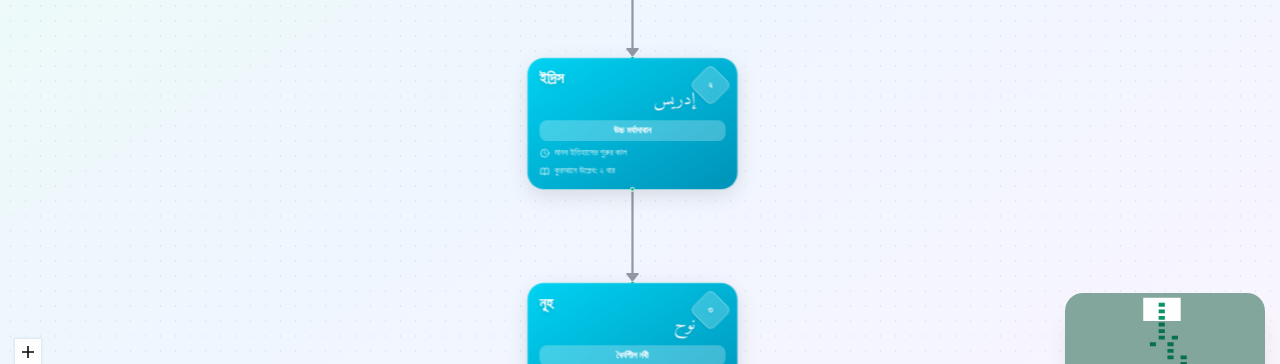
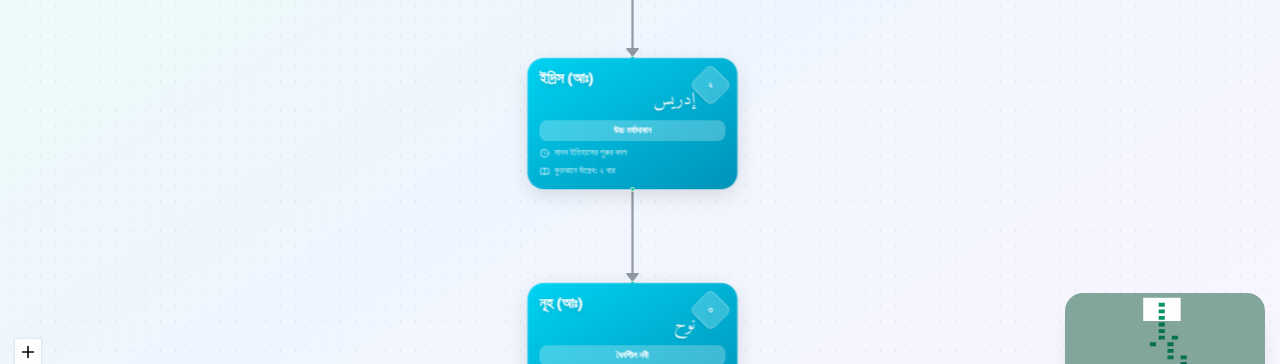
Before and after one commit to adnanalemran/ProphetsFlow, a React (Vite) app: page / in a window 1280 px wide. Shown: the part 342-706 px from the top of the page. Built offline with nearby package versions, Linux system fonts and the light colour scheme.

Commit message:
fix: update Bangla names of prophets to include honorifics (আঃ, সাঃ) for clarity

```diff
--- a/src/data/prophets.ts
+++ b/src/data/prophets.ts
@@ -50,7 +50,7 @@ export const prophets: ProphetInfo[] = [
         id: '2',
         name: 'Idris',
         arabicName: 'إدريس',
-        banglaName: 'ইদ্রিস',
+        banglaName: 'ইদ্রিস (আঃ)',
         title: 'উচ্চ মর্যাদাবান',
         era: 'মানব ইতিহাসের শুরুর কাল',
         description: 'তার প্রজ্ঞা ও উচ্চ মর্যাদার জন্য পরিচিত।',
@@ -61,7 +61,7 @@ export const prophets: ProphetInfo[] = [
         id: '3',
         name: 'Nuh',
         arabicName: 'نوح',
-        banglaName: 'নূহ',
+        banglaName: 'নূহ (আঃ)',
         title: 'ধৈর্যশীল নবী',
         era: 'প্রাচীন যুগ',
         description: 'তিনি মহাপ্লাবনের সময় নৌকা তৈরি করে বিশ্বাসীদের রক্ষা করেছিলেন।',
@@ -72,7 +72,7 @@ export const prophets: ProphetInfo[] = [
         id: '4',
         name: 'Hud',
         arabicName: 'هود',
-        banglaName: 'হুদ',
+        banglaName: 'হুদ (আঃ)',
         title: 'আদ জাতির নবী',
         era: 'প্রাচীন আরব',
         description: 'শক্তিশালী আদ জাতির নিকট প্রেরিত নবী।',
@@ -83,7 +83,7 @@ export const prophets: ProphetInfo[] = [
         id: '5',
         name: 'Salih',
         arabicName: 'صالح',
-        banglaName: 'সালেহ',
+        banglaName: 'সালেহ (আঃ)',
         title: 'সামুদ জাতির নবী',
         era: 'প্রাচীন আরব',
         description: 'সামুদ জাতির নিকট প্রেরিত, যারা পাহাড় কেটে গৃহ নির্মাণ করত।',
@@ -94,7 +94,7 @@ export const prophets: ProphetInfo[] = [
         id: '6',
         name: 'Ibrahim',
         arabicName: 'إبراهيم',
-        banglaName: 'ইব্রাহিম',
+        banglaName: 'ইব্রাহিম (আঃ)',
         title: 'খলিলুল্লাহ (আল্লাহর বন্ধু)',
         era: 'আনুমানিক ২০০০ খ্রিস্টপূর্বাব্দ',
         description: 'নবীদের পিতা, কাবা ঘর পুনর্নির্মাণকারী।',
@@ -105,7 +105,7 @@ export const prophets: ProphetInfo[] = [
         id: '7',
         name: 'Lut',
         arabicName: 'لوط',
-        banglaName: 'লুত',
+        banglaName: 'লুত (আঃ)',
         title: 'সদুম জাতির নবী',
         era: 'ইব্রাহিম (আঃ) এর সময়কাল',
         description: 'ইব্রাহিম (আঃ) এর ভাতিজা, সদুম জাতির নিকট প্রেরিত।',
@@ -116,7 +116,7 @@ export const prophets: ProphetInfo[] = [
         id: '8',
         name: 'Ismail',
         arabicName: 'إسماعيل',
-        banglaName: 'ইসমাইল',
+        banglaName: 'ইসমাইল (আঃ)',
         title: 'যবিহুল্লাহ',
         era: 'আনুমানিক ১৯০০ খ্রিস্টপূর্বাব্দ',
         description: 'ইব্রাহিম (আঃ) এর পুত্র, নবী মুহাম্মদ (সাঃ) এর পূর্বপুরুষ।',
@@ -127,7 +127,7 @@ export const prophets: ProphetInfo[] = [
         id: '9',
         name: 'Ishaq',
         arabicName: 'إسحاق',
-        banglaName: 'ইসহাক',
+        banglaName: 'ইসহাক (আঃ)',
         title: 'সুসংবাদপ্রাপ্ত পুত্র',
         era: 'আনুমানিক ১৮৯৬ খ্রিস্টপূর্বাব্দ',
         description: 'ইব্রাহিম (আঃ) এর পুত্র, ইয়াকুব (আঃ) এর পিতা।',
@@ -138,7 +138,7 @@ export const prophets: ProphetInfo[] = [
         id: '10',
         name: 'Yaqub',
         arabicName: 'يعقوب',
-        banglaName: 'ইয়াকুব',
+        banglaName: 'ইয়াকুব (আঃ)',
         title: 'ইসরাঈল',
         era: 'আনুমানিক ১৮৩৭ খ্রিস্টপূর্বাব্দ',
         description: 'ইসরাঈল নামে পরিচিত, ইউসুফ (আঃ) ও বনী ইসরাঈলের বারো গোত্রের পিতা।',
@@ -149,7 +149,7 @@ export const prophets: ProphetInfo[] = [
         id: '11',
         name: 'Yusuf',
         arabicName: 'يوسف',
-        banglaName: 'ইউসুফ',
+        banglaName: 'ইউসুফ (আঃ)',
         title: 'সত্যবাদী',
         era: 'আনুমানিক ১৭৪৫ খ্রিস্টপূর্বাব্দ',
         description: 'তার সৌন্দর্য, ধৈর্য এবং স্বপ্নের ব্যাখ্যার জন্য পরিচিত।',
@@ -160,7 +160,7 @@ export const prophets: ProphetInfo[] = [
         id: '12',
         name: 'Ayyub',
         arabicName: 'أيوب',
-        banglaName: 'আইয়ুব',
+        banglaName: 'আইয়ুব (আঃ)',
         title: 'ধৈর্যশীল',
         era: 'প্রাচীন যুগ',
         description: 'অসুস্থতা ও কঠিন পরীক্ষার সময় অসীম ধৈর্যের জন্য পরিচিত।',
@@ -171,7 +171,7 @@ export const prophets: ProphetInfo[] = [
         id: '13',
         name: 'Shuayb',
         arabicName: 'شعيب',
-        banglaName: 'শুয়াইব',
+        banglaName: 'শুয়াইব (আঃ)',
         title: 'মাদিয়ানবাসীর নবী',
         era: 'প্রাচীন আরব',
         description: 'মাদিয়ানবাসীদের নিকট প্রেরিত, যারা ব্যবসায় ওজনে কম দিত।',
@@ -182,7 +182,7 @@ export const prophets: ProphetInfo[] = [
         id: '14',
         name: 'Musa',
         arabicName: 'موسى',
-        banglaName: 'মুসা',
+        banglaName: 'মুসা (আঃ)',
         title: 'কালিমুল্লাহ (আল্লাহর সাথে কথোপকথনকারী)',
         era: 'আনুমানিক ১৩৯১-১২৭১ খ্রিস্টপূর্বাব্দ',
         description: 'তাওরাত প্রাপ্ত নবী, বনী ইসরাঈলকে ফেরাউনের কবল থেকে মুক্ত করেছিলেন।',
@@ -193,7 +193,7 @@ export const prophets: ProphetInfo[] = [
         id: '15',
         name: 'Harun',
         arabicName: 'هارون',
-        banglaName: 'হারুন',
+        banglaName: 'হারুন (আঃ)',
         title: 'সাহায্যকারী',
         era: 'আনুমানিক ১৩৯৪-১২৭৩ খ্রিস্টপূর্বাব্দ',
         description: 'মুসা (আঃ) এর ভাই এবং তার মিশনের সাহায্যকারী।',
@@ -204,7 +204,7 @@ export const prophets: ProphetInfo[] = [
         id: '16',
         name: 'Dhul-Kifl',
         arabicName: 'ذو الكفل',
-        banglaName: 'যুল-কিফল',
+        banglaName: 'যুল-কিফল (আঃ)',
         title: 'জিম্মাদার',
         era: 'প্রাচীন যুগ',
         description: 'তার ধৈর্য ও ন্যায়পরায়ণতার জন্য পরিচিত।',
@@ -215,7 +215,7 @@ export const prophets: ProphetInfo[] = [
         id: '17',
         name: 'Dawud',
         arabicName: 'داود',
-        banglaName: 'দাউদ',
+        banglaName: 'দাউদ (আঃ)',
         title: 'খলিফাতুল্লাহ',
         era: 'আনুমানিক ১০৪০-৯৭০ খ্রিস্টপূর্বাব্দ',
         description: 'রাজা ও নবী, যাবুর কিতাব প্রাপ্ত এবং সুমিষ্ট কণ্ঠের অধিকারী।',
@@ -226,7 +226,7 @@ export const prophets: ProphetInfo[] = [
         id: '18',
         name: 'Sulayman',
         arabicName: 'سليمان',
-        banglaName: 'সুলাইমান',
+        banglaName: 'সুলাইমান (আঃ)',
         title: 'প্রজ্ঞাবান রাজা',
         era: 'আনুমানিক ৯৯০-৯৩১ খ্রিস্টপূর্বাব্দ',
         description: 'দাউদ (আঃ) এর পুত্র, যাকে বিশাল রাজত্ব এবং জ্বিন ও প্রাণীদের ভাষা বোঝার ক্ষমতা দেয়া হয়েছিল।',
@@ -237,7 +237,7 @@ export const prophets: ProphetInfo[] = [
         id: '19',
         name: 'Ilyas',
         arabicName: 'إلياس',
-        banglaName: 'ইলিয়াস',
+        banglaName: 'ইলিয়াস (আঃ)',
         title: 'ইলিয়াস',
         era: 'খ্রিস্টপূর্ব ৯ম শতাব্দী',
         description: 'বনী ইসরাঈলকে এক আল্লাহর ইবাদতে ফিরিয়ে আনার জন্য প্রেরিত।',
@@ -248,7 +248,7 @@ export const prophets: ProphetInfo[] = [
         id: '20',
         name: 'Al-Yasa',
         arabicName: 'اليسع',
-        banglaName: 'আল-ইয়াসা',
+        banglaName: 'আল-ইয়াসা (আঃ)',
         title: 'আল-ইয়াসা',
         era: 'খ্রিস্টপূর্ব ৯ম শতাব্দী',
         description: 'ইলিয়াস (আঃ) এর উত্তরসূরি।',
@@ -259,7 +259,7 @@ export const prophets: ProphetInfo[] = [
         id: '21',
         name: 'Yunus',
         arabicName: 'يونس',
-        banglaName: 'ইউনুস',
+        banglaName: 'ইউনুস (আঃ)',
         title: 'যুন-নুন (মাছওয়ালা)',
         era: 'খ্রিস্টপূর্ব ৮ম শতাব্দী',
         description: 'মাছে গিলে ফেলার পর আল্লাহর কাছে ক্ষমা প্রার্থনার জন্য পরিচিত।',
@@ -270,7 +270,7 @@ export const prophets: ProphetInfo[] = [
         id: '22',
         name: 'Zakariya',
         arabicName: 'زكريا',
-        banglaName: 'জাকারিয়া',
+        banglaName: 'জাকারিয়া (আঃ)',
         title: 'অভিভাবক',
         era: 'খ্রিস্টপূর্ব ১ম শতাব্দী',
         description: 'মারইয়াম (আঃ) এর অভিভাবক ও ইয়াহিয়া (আঃ) এর পিতা।',
@@ -281,7 +281,7 @@ export const prophets: ProphetInfo[] = [
         id: '23',
         name: 'Yahya',
         arabicName: 'يحيى',
-        banglaName: 'ইয়াহিয়া',
+        banglaName: 'ইয়াহিয়া (আঃ)',
         title: 'সংযত নবী',
         era: '১ম শতাব্দী',
         description: 'জাকারিয়া (আঃ) এর পুত্র, শৈশব থেকেই প্রজ্ঞাবান।',
@@ -292,7 +292,7 @@ export const prophets: ProphetInfo[] = [
         id: '24',
         name: 'Isa',
         arabicName: 'عيسى',
-        banglaName: 'ঈসা',
+        banglaName: 'ঈসা (আঃ)',
         title: 'আল-মাসিহ',
         era: 'আনুমানিক ৪ খ্রিস্টপূর্ব - ৩০ খ্রিস্টাব্দ',
         description: 'পিতা ছাড়াই মারইয়াম (আঃ) এর গর্ভে জন্ম, আল্লাহর হুকুমে মৃতকে জীবিত করতেন।',
@@ -303,7 +303,7 @@ export const prophets: ProphetInfo[] = [
         id: '25',
         name: 'Muhammad',
         arabicName: 'محمد',
-        banglaName: 'মুহাম্মদ',
+        banglaName: 'মুহাম্মদ (সাঃ)',
         title: 'খাতামুন নাবিয়্যিন (সর্বশেষ নবী)',
         era: '৫৭০-৬৩২ খ্রিস্টাব্দ',
         description: 'সর্বশেষ ও সর্বশ্রেষ্ঠ নবী, যার উপর কুরআন নাযিল হয়েছে।',
```
